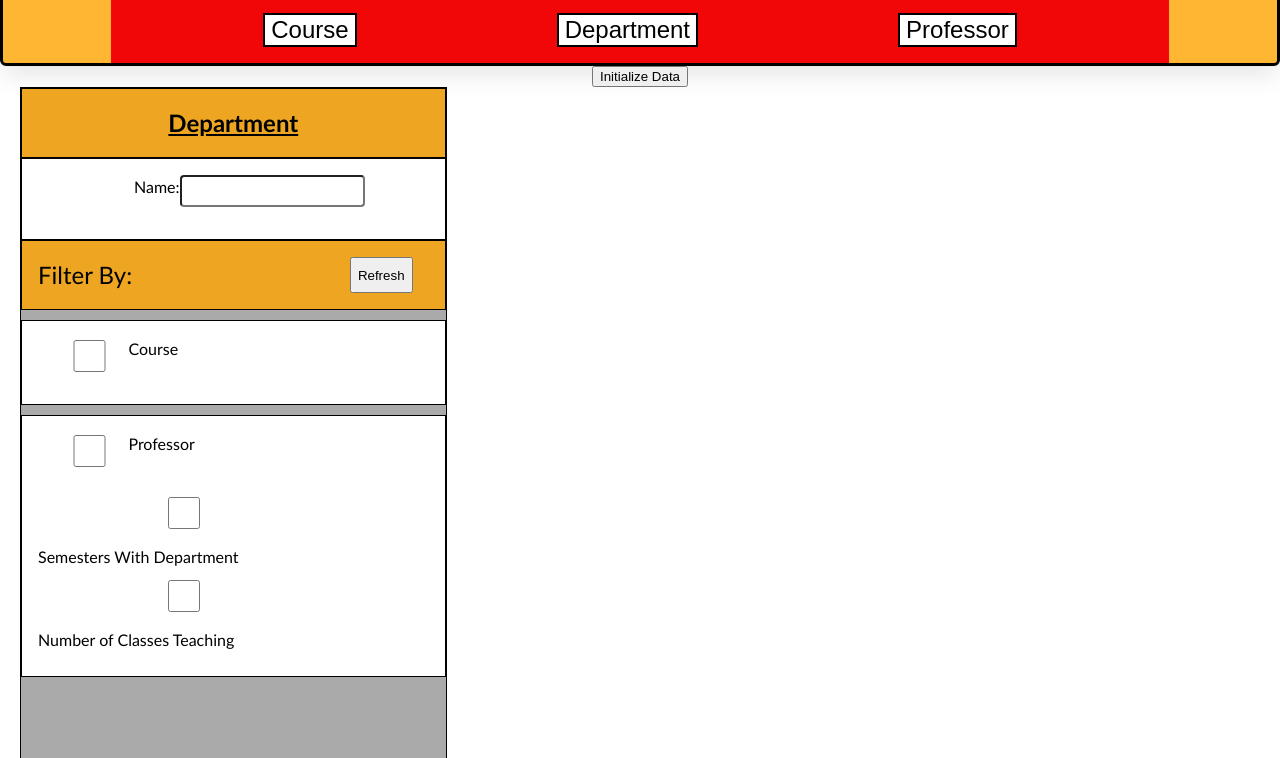
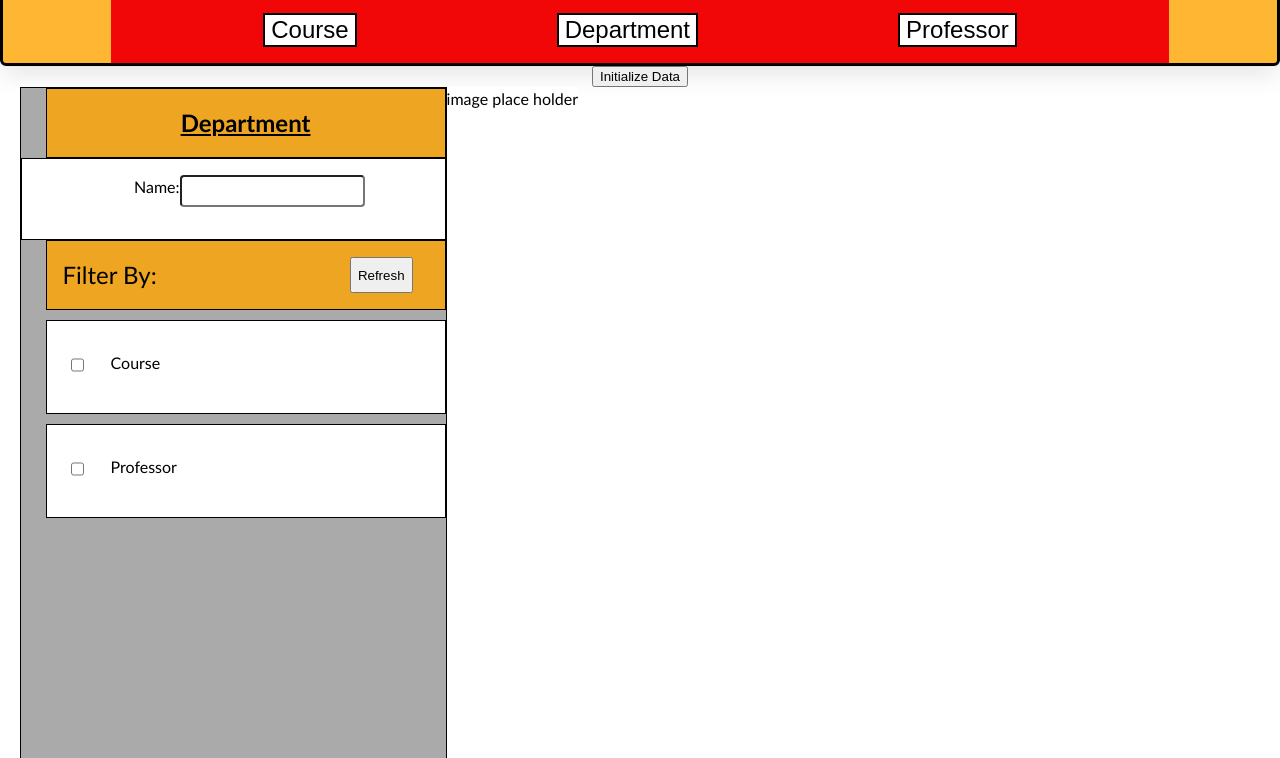
Before and after one commit to jconnor27/Final-Project, a plain HTML site: page Final Project/index.html in a window 1280 px wide. Both pictures are taken after a click on the button "Department". Shown: the part 42-800 px from the top of the page. Drawn offline with Linux system fonts and the light colour scheme.

Commit message:
CSS update

```diff
--- a/Final Project/index.html
+++ b/Final Project/index.html
@@ -9,7 +9,7 @@
   <body>
     <div class="wrapper">
       <form action="https://data.princegeorgescountymd.gov/resource/umjn-t2iz.json"
-      class ="main_form">
+      class ="main_form_box main_form">
       <!-- Top Filter Buttons -->
       <header class="header h1">
         <div class="hTopBox">
@@ -77,18 +77,18 @@
               <label for="department_course_checkbox" class="filterTextFieldLabel">Course</label>
           </div>
           <div class="filterBoxWhite">
-            <input type="checkbox" class="filterByCheckbox" id="department_professor_checkbox" name="departmentProfessor"/>
+            <input type="checkbox" class="filterByCheckbox" id="department_professor_checkbox" name="departmentProfessor" value="0"/>
             <label for="department_professor_checkbox" class="filterTextFieldLabel">Professor</label>
           </div>
           <!-- When "Professor" box is clicked, this box comes up -->
-          <div class="filterSubBoxWhite" id="filter_department_professor_box">
-            <div>
+          <div class="filterSubBoxWhite hidden" id="filter_department_professor_box">
+            <div class="filterSubBoxContainer">
               <input type="checkbox" class="filterBySubCheckbox" id="department_professor_semesters_checkbox" name="departmentProfessorSemesters"/>
               <label for="department_professor_semesters_checkbox" class="filterSubTextFieldLabel">Semesters With Department</label>
             </div>
-            <div>
+            <div class="filterSubBoxContainer">
               <input type="checkbox" class="filterBySubCheckbox" id="department_professor_number_checkbox" name="departmentProfessorNumber"/>
-              <label for="department_professor_number_checkbox">Number of Classes Teaching</label>
+              <label for="department_professor_number_checkbox" class="filterSubTextFieldLabel">Number of Classes Teaching</label>
             </div>
           </div>
         </div>
@@ -114,7 +114,9 @@
             <label for="professor_department_checkbox" class="filterTextFieldLabel">Department</label>
           </div>
         </div>
-        <div class="dispSection"></div>
+        <div class="dispSection">
+          image place holder
+        </div>
       </div>
     </form>
     </div>
--- a/Final Project/script.js
+++ b/Final Project/script.js
@@ -1,14 +1,29 @@
 
 async function mainEvent() {
     const mainForm = document.querySelector(".main_form");
+    const initializeButton = document.querySelector("#initialize_button");
+
     const headerCourseButton = document.querySelector("#h_course");
     const headerDepartmentButton = document.querySelector("#h_department");
     const headerProfessorButton = document.querySelector("#h_professor");
+
     const filterCourseSection = document.querySelector("#filter_course_box");
     const filterDepartmentSection = document.querySelector("#filter_department_box");
     const filterProfessorSection = document.querySelector("#filter_professor_box");
-    const initializeButton = document.querySelector("#initialize_button");
 
+    const departmentProfessorCheckbox = document.querySelector("#department_professor_checkbox");
+
+
+    departmentProfessorCheckbox.addEventListener("change", (event)=> {
+        if (this.checked) {
+            console.log("Fired - department_professor_checkbox is now selected")
+        } else {
+            console.log("Fired - department_professor_checkbox is no longer selected")
+        }
+
+    })
+
+    /* Initialize the main_form to allow for event listeners */
     initializeButton.addEventListener("click", async (submitEvent) => {
         console.log("Fired - initialize button");
 
@@ -18,7 +33,7 @@ async function mainEvent() {
         const storedData = await data.json();
     })
 
-    /* Header Button Event Listeners */
+/* Header Button Event Listeners */
 
     /* Set view to search by course */
     headerCourseButton.addEventListener("click", (event) => {
--- a/Final Project/style.css
+++ b/Final Project/style.css
@@ -126,6 +126,7 @@ form {
 }
 
 .hBottomBox {
+  flex: 1 2 auto;
   display: flex;
   flex-direction: row;
   background-color: #f10707;
@@ -141,6 +142,8 @@ form {
   flex-direction: column;
   background-color: #aaaaaa;
   justify-content: center;
+  align-content: center;
+  align-items: flex-end;
   min-width: 400px;
   padding-bottom: 100%;
   border: 1px solid black;
@@ -158,9 +161,12 @@ form {
 }
 .filterBoxWhite {
   display: flex;
+  flex-direction: row;
+
   background-color: white;
   min-width: 400px;
-  justify-content: flex-start;
+  justify-content: flex-start; /* Keeps items to the left horizontally */
+  align-items: center; /* Keeps items centered in box vertically */
   padding-top: 1rem;
   padding-bottom: 1rem;
   border: 1px solid black;
@@ -174,6 +180,7 @@ form {
   background-color: white;
   min-width: 400px;
   justify-content: flex-start;
+  align-items: center;
   /* padding-top: 1rem;*/ /* Removed to pull box up */
   padding-bottom: 1rem;
   padding-left: 1rem;
@@ -181,6 +188,17 @@ form {
   border-left: 1px solid black;
   border-right: 1px solid black;
   border-bottom: 1px solid black;
+}
+
+.filterSubBoxContainer {
+  display: flex;
+  flex-direction: row;
+  margin-left: -1rem;
+}
+
+.main_form_box{
+  display: flex;
+  flex-direction: column;
 }
 
 .filterByBoxGold {
@@ -215,11 +233,14 @@ form {
 }
 
 .filterTextFieldLabel {
-    margin-left: -7rem;
+    width: fit-content;
+    padding-left: 1.5rem;
 }
 
 .filterSubTextFieldLabel {
-
+  display: flex;
+  white-space: nowrap;
+  margin-left: -1rem;
 }
 
 .dispSection {
@@ -257,7 +278,9 @@ form {
 */
 
 .filterByCheckbox {
-    margin-left: -5rem;
+  width: fit-content;
+  margin-left: 1.5rem;
+  margin-top: .75rem;
 }
 
 .filterBySubCheckbox{
@@ -284,6 +307,7 @@ form {
 }
 
 .hButton {
+    display: flex;
     background-color: white;
     color: black;
     border: 2px solid black;
```
